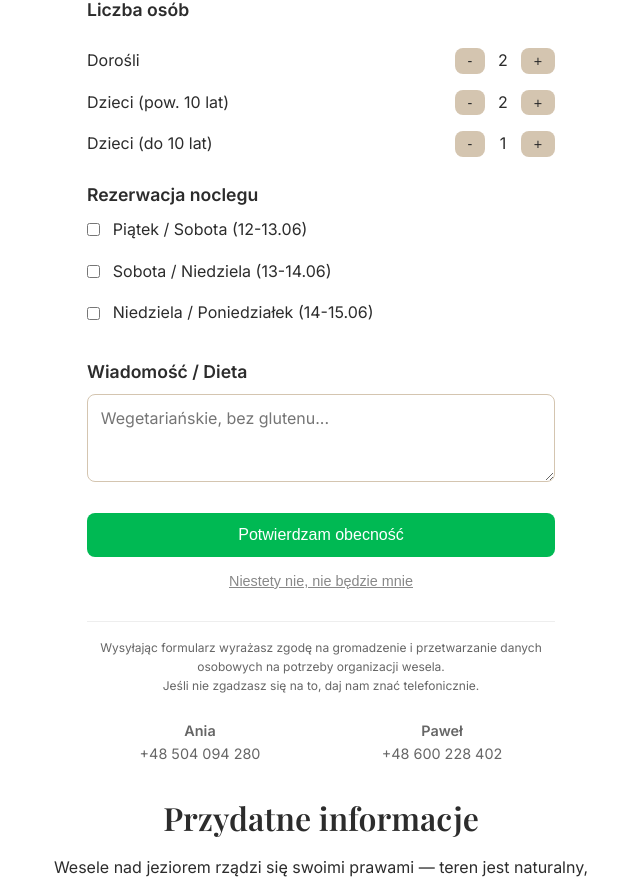
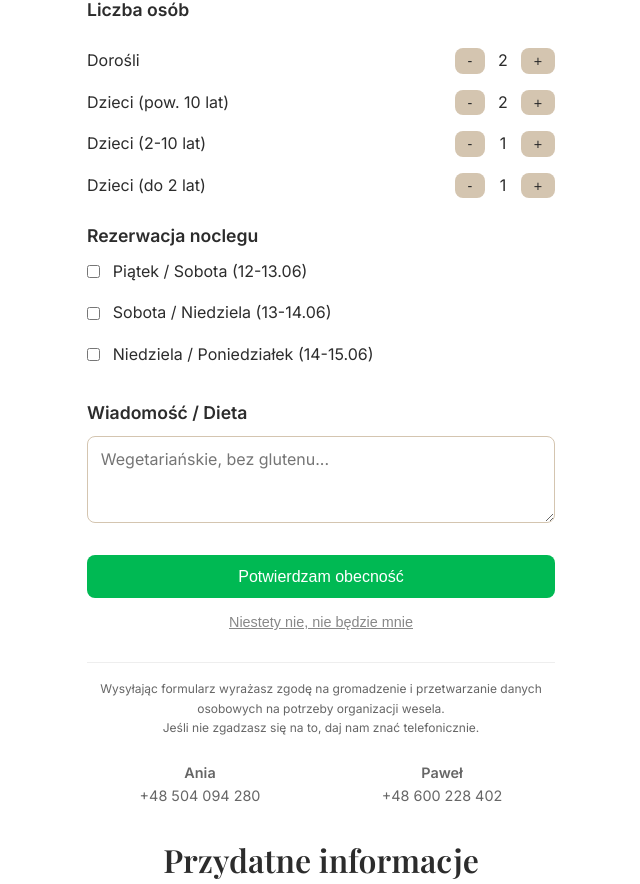
Before and after one commit to JaBuoniak/wedding-invitation, a React (Vite) app: page / in a window 1280 px wide. Shown: the part 2778-3662 px from the top of the page, without its empty margins (319-959 px from the left). Built offline with nearby package versions, Linux system fonts and the light colour scheme; a web font is replaced by a local one.

Commit message:
Add children under 2 counter

```diff
--- a/src/App.tsx
+++ b/src/App.tsx
@@ -29,6 +29,7 @@ function App() {
           maxAdults={2}
           maxChildren={2}
           maxUnder10={1}
+          maxUnder2={1}
         />
       </main>
 
--- a/src/components/RsvpForm.tsx
+++ b/src/components/RsvpForm.tsx
@@ -15,10 +15,11 @@ interface RsvpFormProps {
     maxAdults?: number;
     maxChildren?: number;
     maxUnder10?: number;
+    maxUnder2?: number;
     link?: string;
 }
 
-const RsvpForm = ({ maxAdults = 2, maxChildren = 0, maxUnder10 = 0, link = window.location.href }: RsvpFormProps) => {
+const RsvpForm = ({ maxAdults = 2, maxChildren = 0, maxUnder10 = 0, maxUnder2 = 0, link = window.location.href }: RsvpFormProps) => {
     const [submitted, setSubmitted] = useState(false);
     const [declined, setDeclined] = useState(false);
     const [showDeclineModal, setShowDeclineModal] = useState(false);
@@ -30,6 +31,7 @@ const RsvpForm = ({ maxAdults = 2, maxChildren = 0, maxUnder10 = 0, link = windo
         adults: maxAdults,
         children: maxChildren,
         under10: maxUnder10,
+        under2: maxUnder2,
         accommodation: {
             friSat: false,
             satSun: false,
@@ -38,7 +40,7 @@ const RsvpForm = ({ maxAdults = 2, maxChildren = 0, maxUnder10 = 0, link = windo
         message: '',
     });
 
-    const updateCount = (field: 'adults' | 'children' | 'under10', delta: number, max: number) => {
+    const updateCount = (field: 'adults' | 'children' | 'under10' | 'under2', delta: number, max: number) => {
         setFormState(prev => {
             const newValue = prev[field] + delta;
             if (newValue < 0 || newValue > max) return prev;
@@ -81,6 +83,7 @@ const RsvpForm = ({ maxAdults = 2, maxChildren = 0, maxUnder10 = 0, link = windo
             adults: 0,
             children: 0,
             under10: 0,
+            under2: 0,
             accommodation: {
                 friSat: false,
                 satSun: false,
@@ -130,12 +133,14 @@ const RsvpForm = ({ maxAdults = 2, maxChildren = 0, maxUnder10 = 0, link = windo
                     counts={{
                         adults: formState.adults,
                         children: formState.children,
-                        under10: formState.under10
+                        under10: formState.under10,
+                        under2: formState.under2
                     }}
                     limits={{
                         maxAdults,
                         maxChildren,
-                        maxUnder10
+                        maxUnder10,
+                        maxUnder2
                     }}
                     onUpdate={updateCount}
                 />
--- a/src/components/rsvp/GuestCountSection.tsx
+++ b/src/components/rsvp/GuestCountSection.tsx
@@ -3,21 +3,24 @@ interface GuestCountSectionProps {
         adults: number;
         children: number;
         under10: number;
+        under2: number;
     };
     limits: {
         maxAdults: number;
         maxChildren: number;
         maxUnder10: number;
+        maxUnder2: number;
     };
-    onUpdate: (field: 'adults' | 'children' | 'under10', delta: number, max: number) => void;
+    onUpdate: (field: 'adults' | 'children' | 'under10' | 'under2', delta: number, max: number) => void;
 }
 
 const GuestCountSection = ({ counts, limits, onUpdate }: GuestCountSectionProps) => {
     const items = [
         { label: 'Dorośli', key: 'adults' as const, max: limits.maxAdults },
         limits.maxChildren > 0 && { label: 'Dzieci (pow. 10 lat)', key: 'children' as const, max: limits.maxChildren },
-        limits.maxUnder10 > 0 && { label: 'Dzieci (do 10 lat)', key: 'under10' as const, max: limits.maxUnder10 }
-    ].filter(Boolean) as { label: string; key: 'adults' | 'children' | 'under10'; max: number }[];
+        limits.maxUnder10 > 0 && { label: 'Dzieci (2-10 lat)', key: 'under10' as const, max: limits.maxUnder10 },
+        limits.maxUnder2 > 0 && { label: 'Dzieci (do 2 lat)', key: 'under2' as const, max: limits.maxUnder2 }
+    ].filter(Boolean) as { label: string; key: 'adults' | 'children' | 'under10' | 'under2'; max: number }[];
 
     return (
         <div className="form-group">
```
